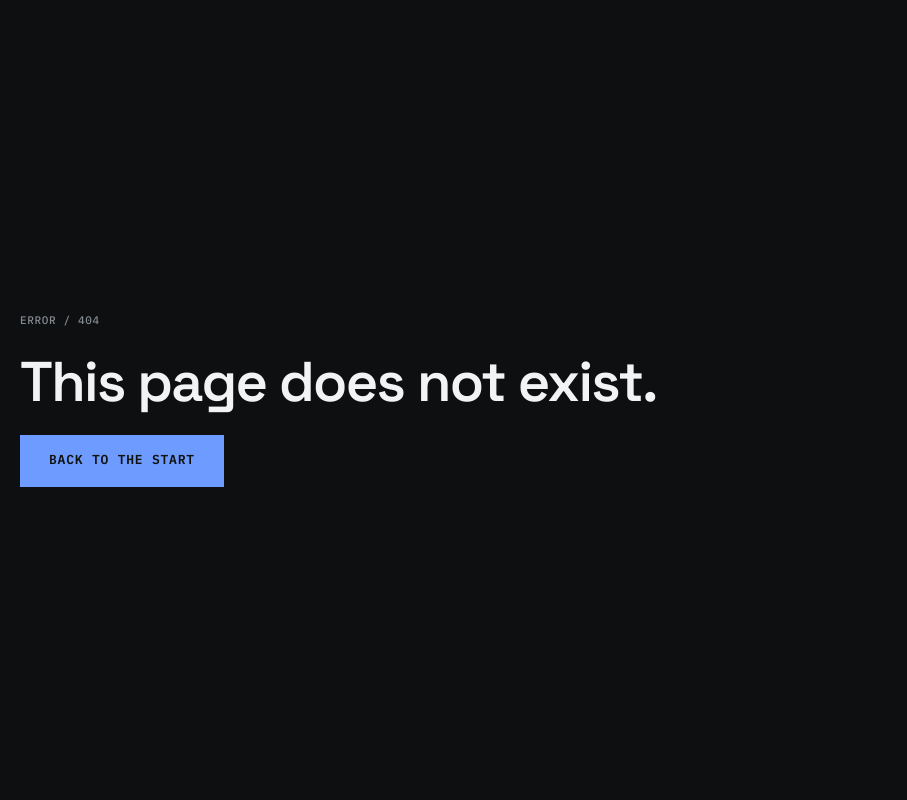
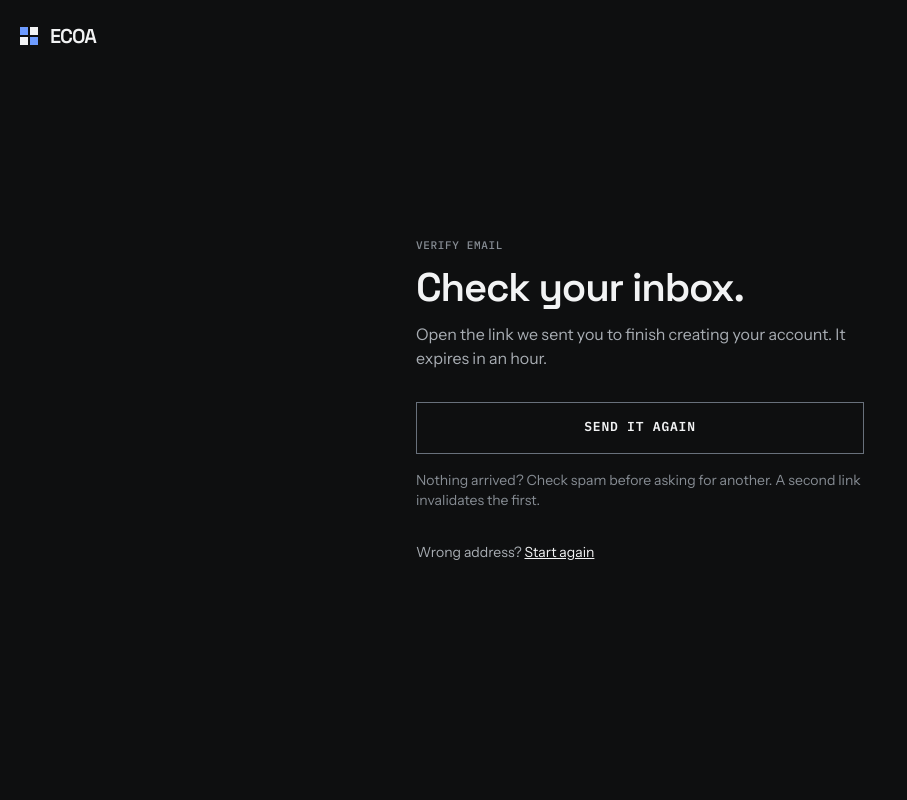
Before and after one commit to eduardokairalla1/EcoaNetwork, a React (Vite) app in the folder frontend/: page /app/verify in a window 1280 px wide. Shown: the top 800 px of the page, without its empty margins (0-907 px from the left). Built offline with nearby package versions, Linux system fonts and the light colour scheme.

Commit message:
Add the email verification screen

```diff
--- /dev/null
+++ b/frontend/src/app/auth/VerifyEmail.tsx
@@ -0,0 +1,67 @@
+/**
+ * Waiting on the link that finishes an account.
+ */
+
+// --- IMPORTS ---
+import { useState } from 'react'
+import { Link, useLocation } from 'react-router'
+
+import { AuthShell } from '@/app/auth/AuthShell'
+import type { VerifyState } from '@/app/auth/VerifyEmail.t'
+import { Button } from '@/components/ui/Button'
+import { ROUTES } from '@/routes'
+
+// --- GLOBALS ---
+const FALLBACK_LEDE =
+  'Open the link we sent you to finish creating your account. It expires in ' +
+  'an hour.'
+
+// --- CODE ---
+/**
+ * Builds the screen shown after an account is requested.
+ *
+ * @returns The verification screen.
+ */
+export function VerifyEmail() {
+  const location = useLocation()
+  const [resent, setResent] = useState(false)
+  const email = (location.state as VerifyState | null)?.email
+
+  return (
+    <AuthShell
+      eyebrow="Verify email"
+      title="Check your inbox."
+      lede={
+        email
+          ? `Open the link we sent to ${email} to finish creating your ` +
+            'account. It expires in an hour.'
+          : FALLBACK_LEDE
+      }
+      footer={
+        <>
+          Wrong address?{' '}
+          <Link to={ROUTES.register} className="text-primary underline">
+            Start again
+          </Link>
+        </>
+      }
+    >
+      <div className="flex flex-col gap-4">
+        <Button
+          type="button"
+          variant="secondary"
+          size="lg"
+          disabled={resent}
+          onClick={() => setResent(true)}
+        >
+          {resent ? 'Link sent' : 'Send it again'}
+        </Button>
+
+        <p className="text-body-s text-muted text-pretty">
+          Nothing arrived? Check spam before asking for another. A second link
+          invalidates the first.
+        </p>
+      </div>
+    </AuthShell>
+  )
+}
--- a/frontend/src/router.tsx
+++ b/frontend/src/router.tsx
@@ -8,6 +8,7 @@ import { createBrowserRouter } from 'react-router'
 import { AppLayout } from '@/app/layout/AppLayout'
 import { Login } from '@/app/auth/Login'
 import { Register } from '@/app/auth/Register'
+import { VerifyEmail } from '@/app/auth/VerifyEmail'
 import { Landing } from '@/site/landing/Landing'
 import { NotFound } from '@/site/NotFound'
 import { SiteLayout } from '@/site/layout/SiteLayout'
@@ -24,6 +25,7 @@ export const router = createBrowserRouter([
     children: [
       { path: 'login', element: <Login /> },
       { path: 'register', element: <Register /> },
+      { path: 'verify', element: <VerifyEmail /> },
     ],
   },
   {
```
Also changed, not shown: frontend/src/app/auth/VerifyEmail.t.ts (added, +9 -0 lines).
